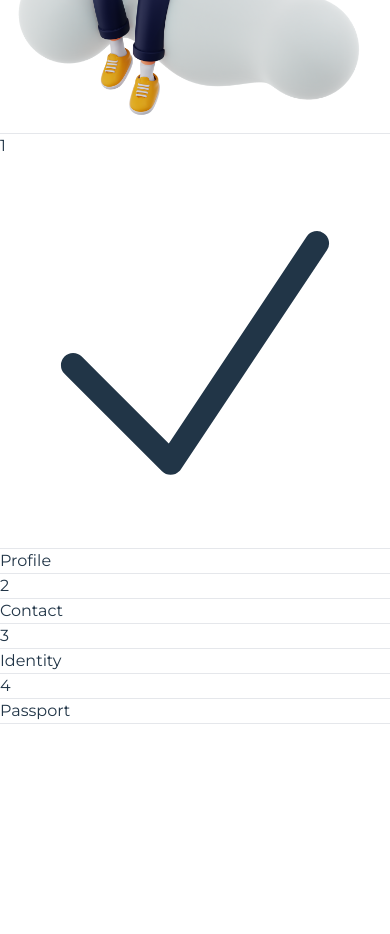
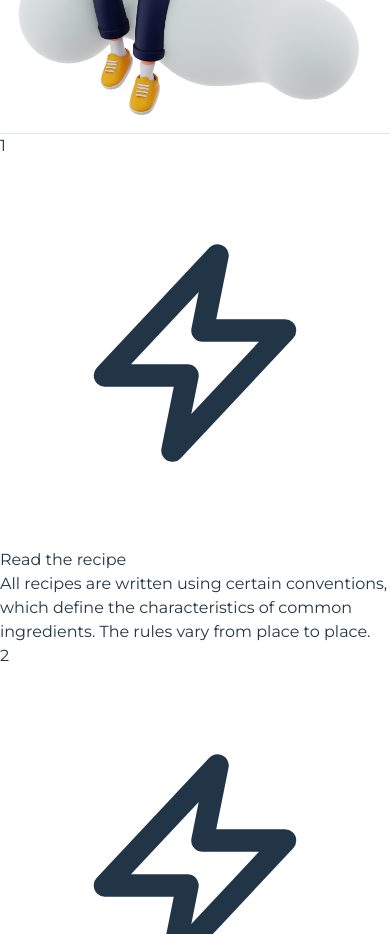
Before and after one commit to OgbuEsther/getLinked, a React (Vite) app: page / in a window 390 px wide. Shown: the part 7500-8434 px from the top of the page. Before the commit the page ends 8224 px from the top, so only its background shows below. Built offline with nearby package versions, Linux system fonts and the light colour scheme; a web font is replaced by a local one.

Commit message:
timeline

```diff
--- a/src/home/TimeLine.tsx
+++ b/src/home/TimeLine.tsx
@@ -5,42 +5,130 @@
 
 
 
-        const [steps, setStep] = useState({
-            stepsItems: ["Profile", "Contact", "Identity", "Passport"],
-            currentStep: 2
-        })
 
         return (
-            <div className="max-w-2xl mx-auto px-4 md:px-0">
-                <ul aria-label="Steps" className="items-center text-gray-600 font-medium md:flex">
-                    {steps.stepsItems.map((item, idx) => (
-                        <li aria-current={steps.currentStep == idx + 1 ? "step" : false} className="flex-1 last:flex-none flex gap-x-2 md:items-center">
-                            <div className="flex items-center flex-col gap-x-2">
-                                <div className={`w-8 h-8 rounded-full border-2 flex-none flex items-center justify-center ${steps.currentStep > idx + 1 ? "bg-indigo-600 border-indigo-600" : "" || steps.currentStep == idx + 1 ? "border-indigo-600" : ""}`}>
-                                    <span className={` ${steps.currentStep > idx + 1 ? "hidden" : "" || steps.currentStep == idx + 1 ? "text-indigo-600" : ""}`}>
-                                        {idx + 1}
-                                    </span>
-                                    {
-                                        steps.currentStep > idx + 1 ? (
-                                            <svg xmlns="http://www.w3.org/2000/svg" fill="none" viewBox="0 0 24 24" strokeWidth={1.5} stroke="currentColor" className="w-5 h-5 text-white">
-                                                <path strokeLinecap="round" strokeLinejoin="round" d="M4.5 12.75l6 6 9-13.5" />
-                                            </svg>
-                                        ) : ""
-                                    }
-                                </div>
-                                <hr className={`h-12 border md:hidden ${idx + 1 == steps.stepsItems.length ? "hidden" : "" || steps.currentStep > idx + 1 ? "border-indigo-600" : ""}`} />
-                            </div>
-                            <div className="h-8 flex items-center md:h-auto">
-                                <h3 className={`text-sm ${steps.currentStep == idx + 1 ? "text-indigo-600" : ""}`}>
-                                    {item}
-                                </h3>
-                            </div>
-                            <hr className={`hidden mr-2 w-full border md:block ${idx + 1 == steps.stepsItems.length ? "hidden" : "" || steps.currentStep > idx + 1 ? "border-indigo-600" : ""}`} />
-                        </li>
-                    ))}
-                </ul>
+          <div className="px-4 py-16 mx-auto sm:max-w-xl md:max-w-full lg:max-w-screen-xl md:px-24 lg:px-8 lg:py-20">
+            <div className="grid max-w-2xl mx-auto">
+              <div className="flex">
+                <div className="flex flex-col items-center mr-6">
+                  <div className="w-px h-10 opacity-0 sm:h-full" />
+                  <div>
+                    <div className="flex items-center justify-center w-8 h-8 text-xs font-medium border rounded-full">
+                      1
+                    </div>
+                  </div>
+                  <div className="w-px h-full bg-gray-300" />
+                </div>
+                <div className="flex flex-col pb-6 sm:items-center sm:flex-row sm:pb-0">
+                  <div className="sm:mr-5">
+                    <div className="flex items-center justify-center w-16 h-16 my-3 rounded-full bg-indigo-50 sm:w-24 sm:h-24">
+                      <svg
+                        className="w-12 h-12 text-deep-purple-accent-400 sm:w-16 sm:h-16"
+                        stroke="currentColor"
+                        viewBox="0 0 52 52"
+                      >
+                        <polygon
+                          strokeWidth="3"
+                          strokeLinecap="round"
+                          strokeLinejoin="round"
+                          fill="none"
+                          points="29 13 14 29 25 29 23 39 38 23 27 23"
+                        />
+                      </svg>
+                    </div>
+                  </div>
+                  <div>
+                    <p className="text-xl font-semibold sm:text-base">
+                      Read the recipe
+                    </p>
+                    <p className="text-sm text-gray-700">
+                      All recipes are written using certain conventions, which define
+                      the characteristics of common ingredients. The rules vary from
+                      place to place.
+                    </p>
+                  </div>
+                </div>
+              </div>
+              <div className="flex">
+                <div className="flex flex-col items-center mr-6">
+                  <div className="w-px h-10 bg-gray-300 sm:h-full" />
+                  <div>
+                    <div className="flex items-center justify-center w-8 h-8 text-xs font-medium border rounded-full">
+                      2
+                    </div>
+                  </div>
+                  <div className="w-px h-full bg-gray-300" />
+                </div>
+                <div className="flex flex-col pb-6 sm:items-center sm:flex-row sm:pb-0">
+                  <div className="sm:mr-5">
+                    <div className="flex items-center justify-center w-16 h-16 my-3 rounded-full bg-indigo-50 sm:w-24 sm:h-24">
+                      <svg
+                        className="w-12 h-12 text-deep-purple-accent-400 sm:w-16 sm:h-16"
+                        stroke="currentColor"
+                        viewBox="0 0 52 52"
+                      >
+                        <polygon
+                          strokeWidth="3"
+                          strokeLinecap="round"
+                          strokeLinejoin="round"
+                          fill="none"
+                          points="29 13 14 29 25 29 23 39 38 23 27 23"
+                        />
+                      </svg>
+                    </div>
+                  </div>
+                  <div>
+                    <p className="text-xl font-semibold sm:text-base">Heart attack</p>
+                    <p className="text-sm text-gray-700">
+                      A flower in my garden, a mystery in my panties. Heart attack
+                      never stopped old Big Bear. I didn't even know we were calling
+                      him Big Bear.
+                    </p>
+                  </div>
+                </div>
+              </div>
+              <div className="flex">
+                <div className="flex flex-col items-center mr-6">
+                  <div className="w-px h-10 bg-gray-300 sm:h-full" />
+                  <div>
+                    <div className="flex items-center justify-center w-8 h-8 text-xs font-medium border rounded-full">
+                      3
+                    </div>
+                  </div>
+                  <div className="w-px h-full opacity-0" />
+                </div>
+                <div className="flex flex-col pb-6 sm:items-center sm:flex-row sm:pb-0">
+                  <div className="sm:mr-5">
+                    <div className="flex items-center justify-center w-16 h-16 my-3 rounded-full bg-indigo-50 sm:w-24 sm:h-24">
+                      <svg
+                        className="w-12 h-12 text-deep-purple-accent-400 sm:w-16 sm:h-16"
+                        stroke="currentColor"
+                        viewBox="0 0 52 52"
+                      >
+                        <polygon
+                          strokeWidth="3"
+                          strokeLinecap="round"
+                          strokeLinejoin="round"
+                          fill="none"
+                          points="29 13 14 29 25 29 23 39 38 23 27 23"
+                        />
+                      </svg>
+                    </div>
+                  </div>
+                  <div>
+                    <p className="text-xl font-semibold sm:text-base">Never stop</p>
+                    <p className="text-sm text-gray-700">
+                      The first mate and his Skipper too will do their very best to
+                      make the others comfortable in their tropic island nest. Michael
+                      Knight a young loner.
+                    </p>
+                  </div>
+                </div>
+              </div>
             </div>
-        )
+          </div>
+        );
+
     }
 
 
```
